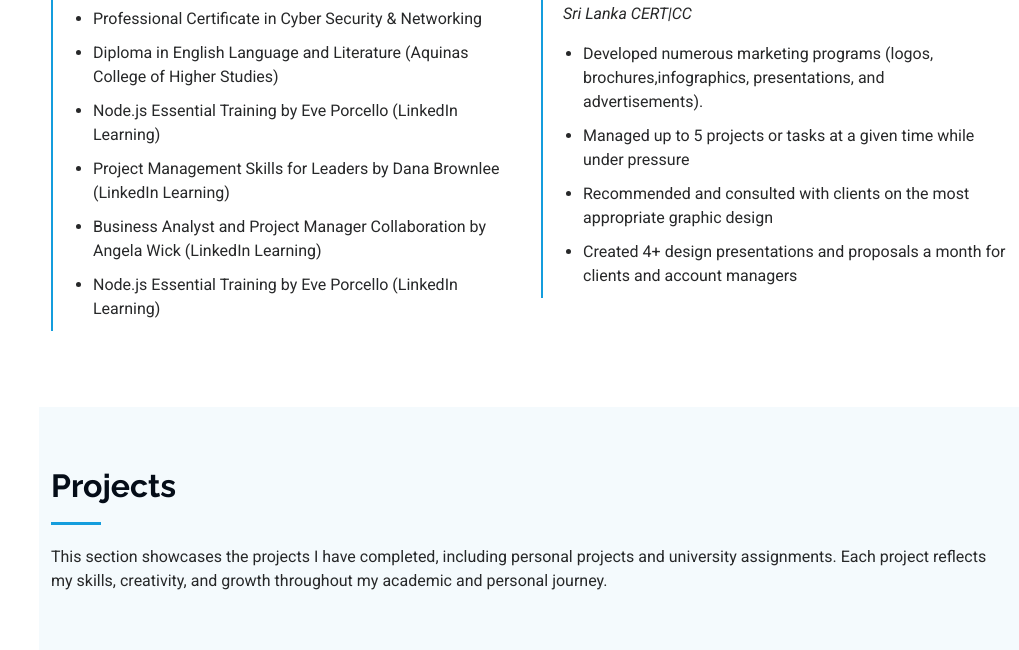
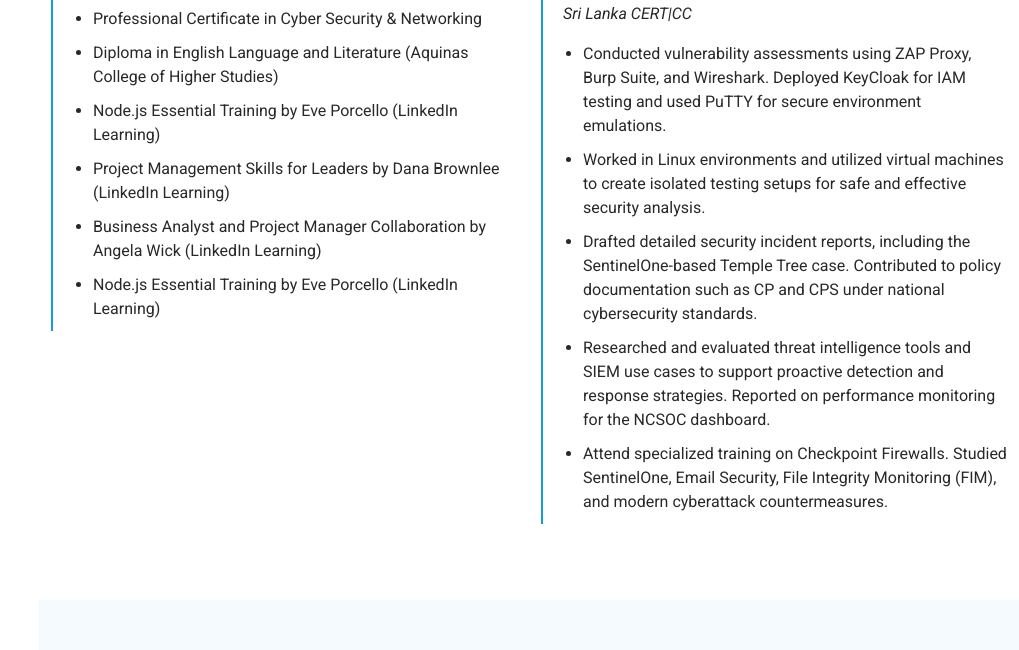
Before and after one commit to Parindyaa/Personal-portfolio, a plain HTML site: page index.html in a window 1280 px wide. Shown: the part 3420-4070 px from the top of the page, without its empty margins (261-1280 px from the left). Drawn offline with Linux system fonts and the light colour scheme.

Commit message:
added professinal experience

```diff
--- a/index.html
+++ b/index.html
@@ -369,10 +369,11 @@
               <h5>2024 December - 2025 June</h5>
               <p><em>Sri Lanka CERT|CC</em></p>
               <ul>
-                <li>Developed numerous marketing programs (logos, brochures,infographics, presentations, and advertisements).</li>
-                <li>Managed up to 5 projects or tasks at a given time while under pressure</li>
-                <li>Recommended and consulted with clients on the most appropriate graphic design</li>
-                <li>Created 4+ design presentations and proposals a month for clients and account managers</li>
+                <li>Conducted vulnerability assessments using ZAP Proxy, Burp Suite, and Wireshark. Deployed KeyCloak for IAM testing and used PuTTY for secure environment emulations.</li>
+                <li>Worked in Linux environments and utilized virtual machines to create isolated testing setups for safe and effective security analysis.</li>
+                <li>Drafted detailed security incident reports, including the SentinelOne-based Temple Tree case. Contributed to policy documentation such as CP and CPS under national cybersecurity standards.</li>
+                <li>Researched and evaluated threat intelligence tools and SIEM use cases to support proactive detection and response strategies. Reported on performance monitoring for the NCSOC dashboard.</li>
+              <li>Attend specialized training on Checkpoint Firewalls. Studied SentinelOne, Email Security, File Integrity Monitoring (FIM), and modern cyberattack countermeasures.</li>
               </ul>
             </div><!-- Edn Resume Item -->
 
```
